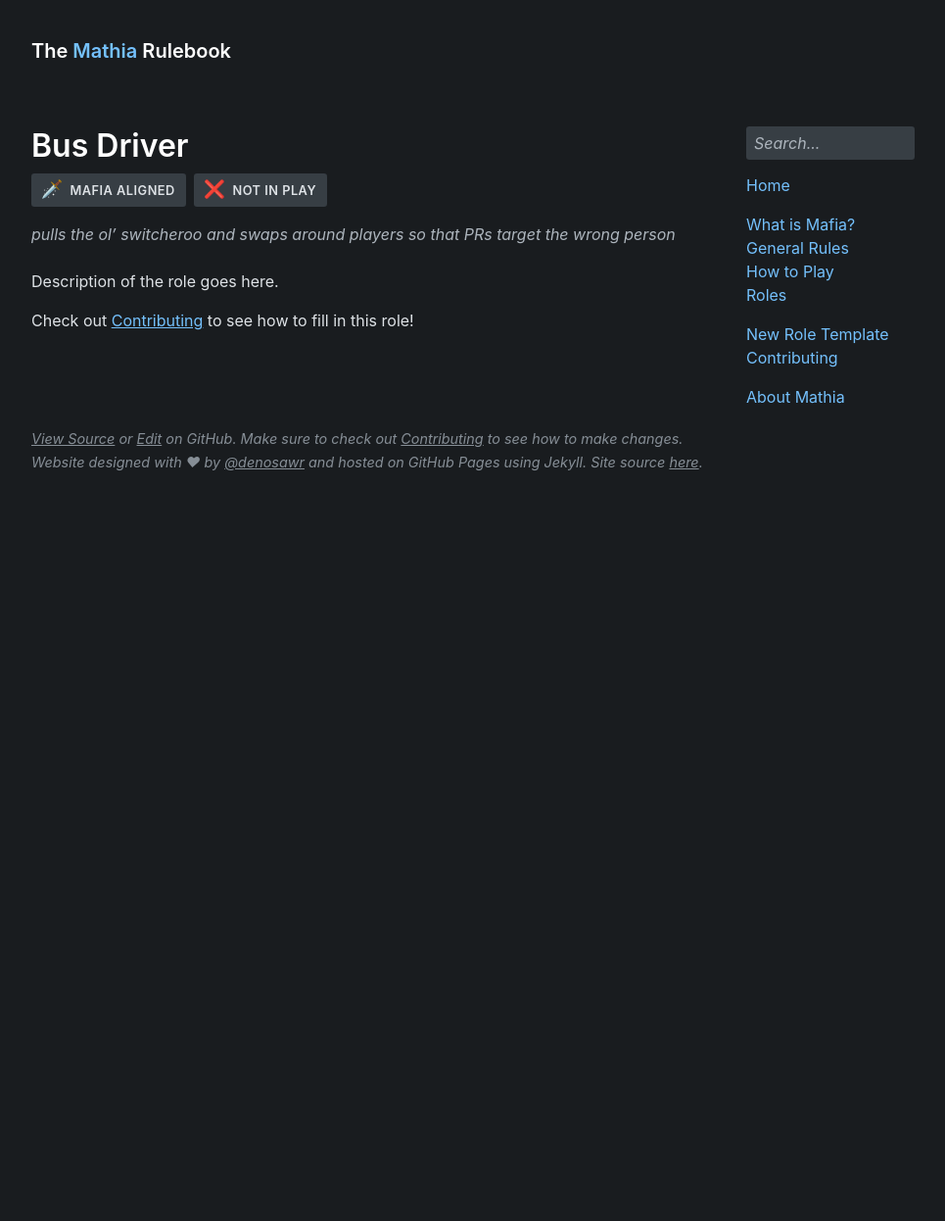
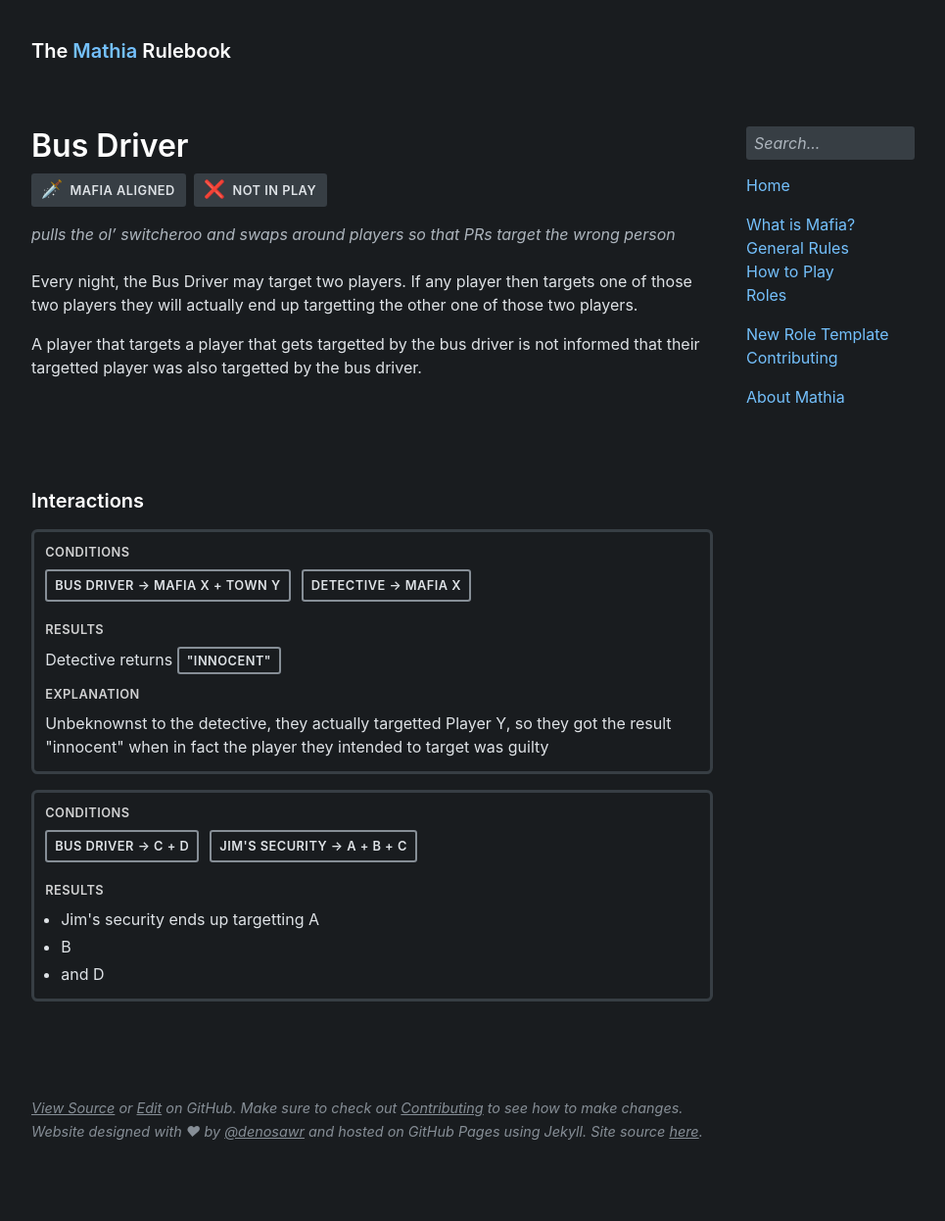
Before and after one commit to olliecheng/mathia-rulebook, a Jekyll site: the page built from roles/bus-driver.md, in a window 1280 px wide. Shown: the whole page at 98% size, without its empty margins (152-1117 px from the left). Built offline with Jekyll 4.4.1, drawn with Linux system fonts in a browser that asks for light colours; some web fonts are replaced; before the commit the page ends 900 px from its top, so only the background shows below that.

Commit message:
Update bus-driver.md
I didn't add the exceptions such as the doctor exception. If we ever play with bus driver again we can add the exceptions in to the rules.

```diff
--- a/roles/bus-driver.md
+++ b/roles/bus-driver.md
@@ -6,6 +6,17 @@ enabled: no
 description: pulls the ol’ switcheroo and swaps around players so that PRs target the wrong person
 ---
 
-Description of the role goes here.
+Every night, the Bus Driver may target two players. If any player then targets one of those two players they will actually end up targetting the other one of those two players.
 
-Check out [Contributing]({{ site.baseurl }}{% link information/contributing.md %}) to see how to fill in this role!
+A player that targets a player that gets targetted by the bus driver is not informed that their targetted player was also targetted by the bus driver.
+
+{% capture interactions %}
+Bus Driver > Mafia X + Town Y, Detective > Mafia X;
+Detective returns "innocent";
+Unbeknownst to the detective, they actually targetted Player Y, so they got the result "innocent" when in fact the player they intended to target was guilty
+
+---
+Bus Driver > C + D, Jim's Security > A + B + C;
+Jim's security ends up targetting A, B, and D;
+{% endcapture %}
+{% include interactions.html content=interactions %}
```
